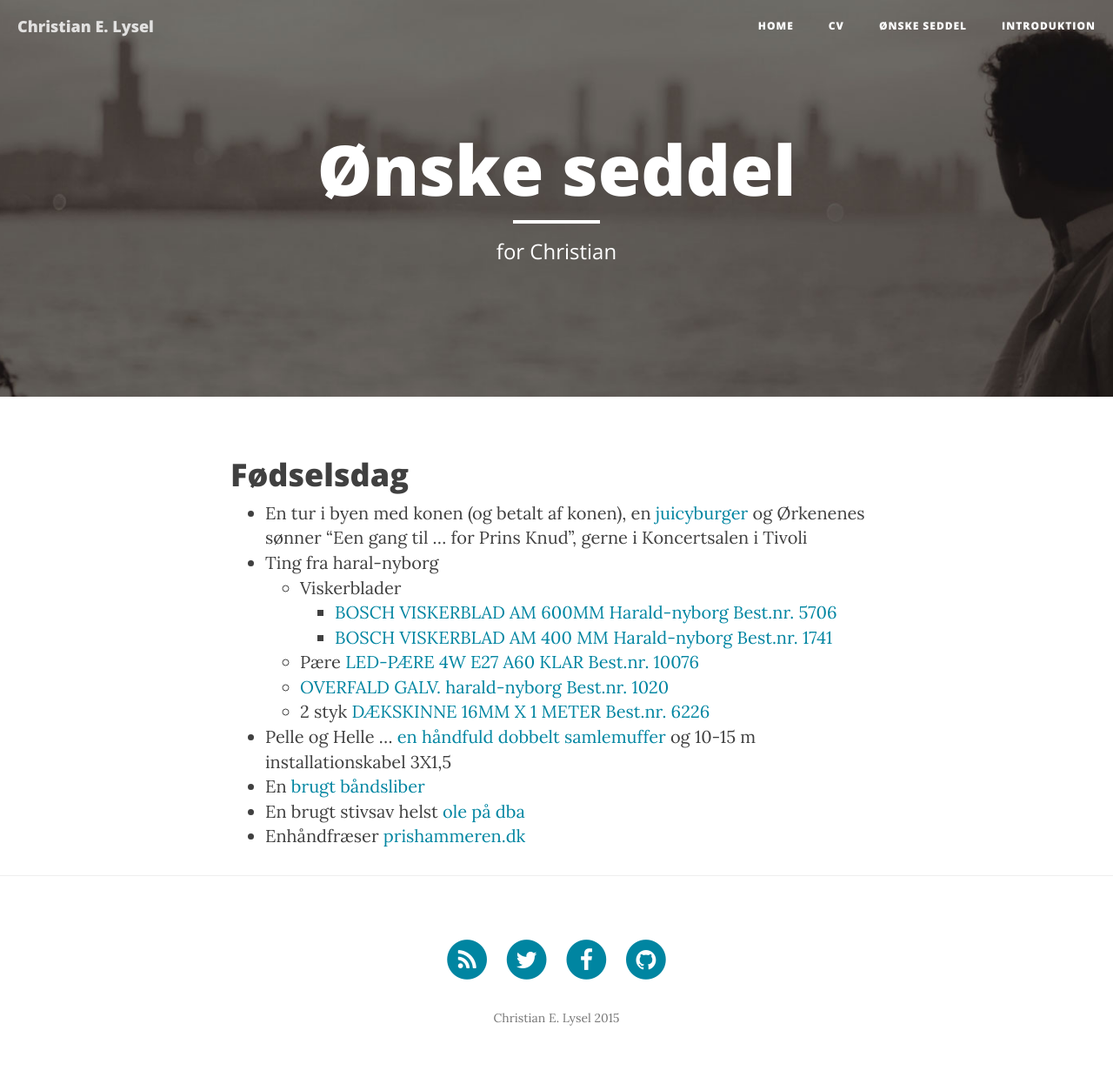
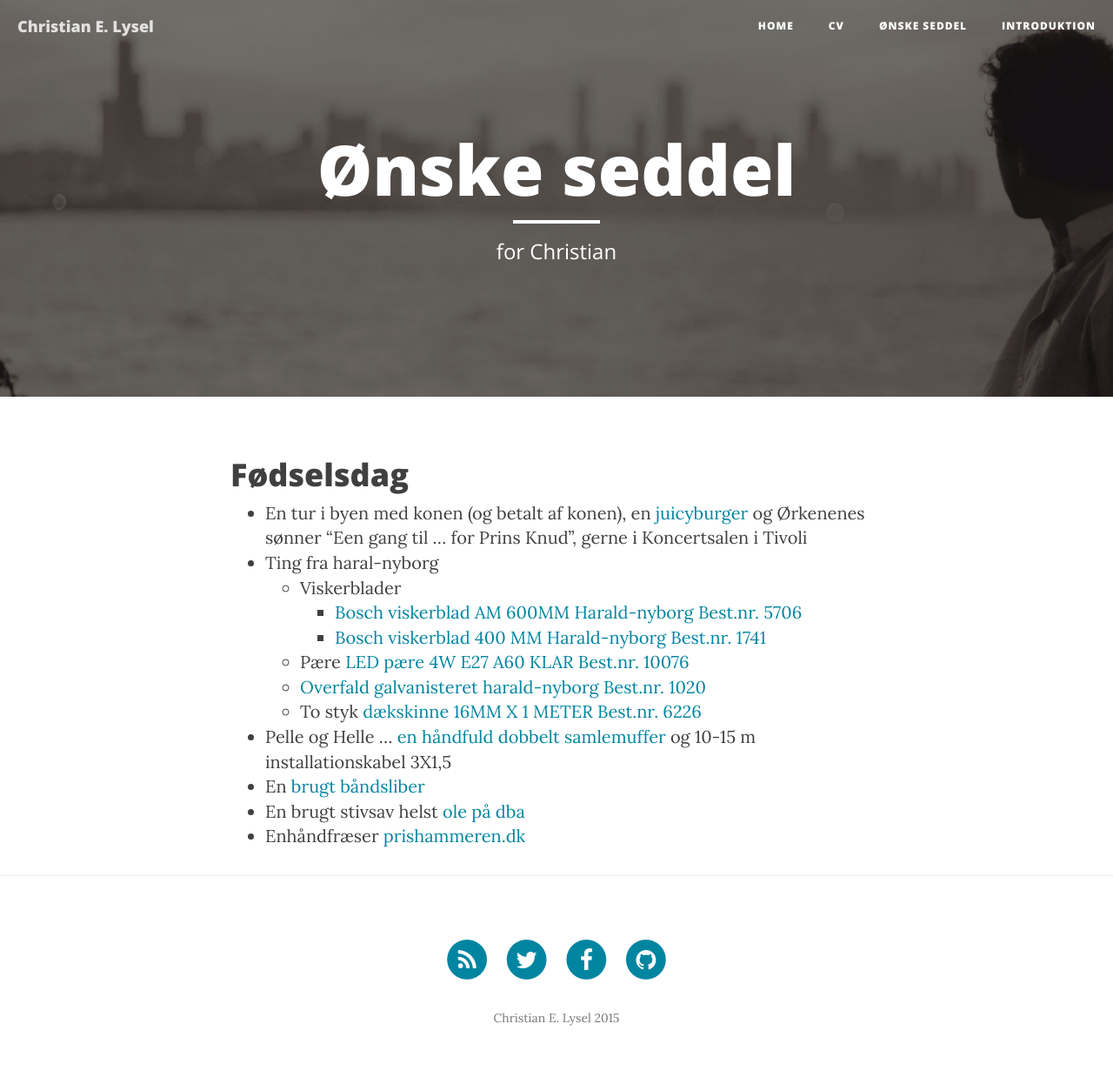
Before and after one commit to clysel/christian.lysel.net, a Jekyll site: the page built from gave.markdown, in a window 1280 px wide. Shown: the whole page at 87% size. Built offline with Jekyll 4.4.1, drawn with Linux system fonts in a browser that asks for light colours; nearby versions of some CDN libraries.

Commit message:
Update gave.markdown

```diff
--- a/gave.markdown
+++ b/gave.markdown
@@ -9,11 +9,11 @@ header-img: "img/about-bg.jpg"
  * En tur i byen med konen (og betalt af konen), en [juicyburger](https://www.facebook.com/Boserupsjuicyburgers) og Ørkenenes sønner "Een gang til ... for Prins Knud", gerne i Koncertsalen i Tivoli
  * Ting fra haral-nyborg
    * Viskerblader
-     * [BOSCH VISKERBLAD AM 600MM Harald-nyborg Best.nr. 5706](http://www.harald-nyborg.dk/p5706/bosch-viskerblad-am-600mm)
-     * [BOSCH VISKERBLAD AM 400 MM Harald-nyborg Best.nr. 1741](http://www.harald-nyborg.dk/p1741/bosch-viskerblad-am-400-mm)
-   * Pære [LED-PÆRE 4W E27 A60 KLAR Best.nr. 10076](http://www.harald-nyborg.dk/p10076/led-paere-4w-e27-a60-klar)
-   * [OVERFALD GALV. harald-nyborg Best.nr. 1020](http://www.harald-nyborg.dk/p1020/overfald-galv)
-   * 2 styk [DÆKSKINNE 16MM X 1 METER Best.nr. 6226](http://www.harald-nyborg.dk/p6226/daekskinne-16mm-x-1-meter)
+     * [Bosch viskerblad AM 600MM Harald-nyborg Best.nr. 5706](http://www.harald-nyborg.dk/p5706/bosch-viskerblad-am-600mm)
+     * [Bosch viskerblad 400 MM Harald-nyborg Best.nr. 1741](http://www.harald-nyborg.dk/p1741/bosch-viskerblad-am-400-mm)
+   * Pære [LED pære 4W E27 A60 KLAR Best.nr. 10076](http://www.harald-nyborg.dk/p10076/led-paere-4w-e27-a60-klar)
+   * [Overfald galvanisteret harald-nyborg Best.nr. 1020](http://www.harald-nyborg.dk/p1020/overfald-galv)
+   * To styk [dækskinne 16MM X 1 METER Best.nr. 6226](http://www.harald-nyborg.dk/p6226/daekskinne-16mm-x-1-meter)
  * Pelle og Helle ... [en håndfuld dobbelt samlemuffer](http://www.harald-nyborg.dk/p5388/samlemuffe-dobbel-2-5mm-100stk) og 10-15 m installationskabel 3X1,5
  * En [brugt båndsliber](http://www.dba.dk/baandsliber-og-rondel-slibe/id-1014863237/)
  * En brugt stivsav helst [ole på dba](http://www.dba.dk/stiksav-metabo-ste-100-plu/id-1012308298/)
```
